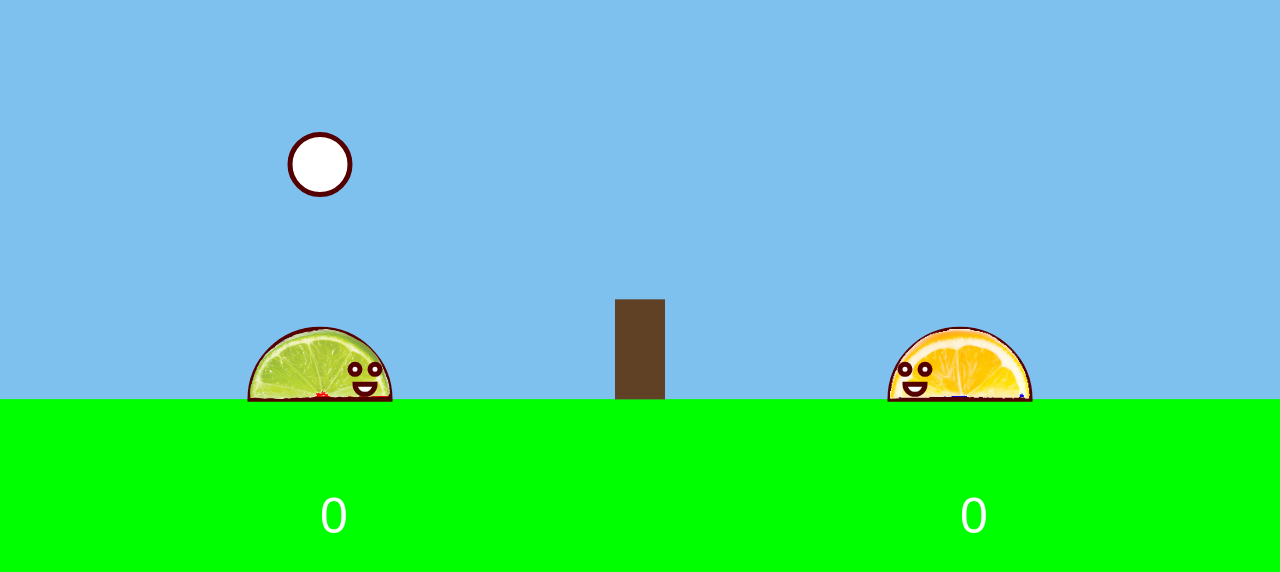
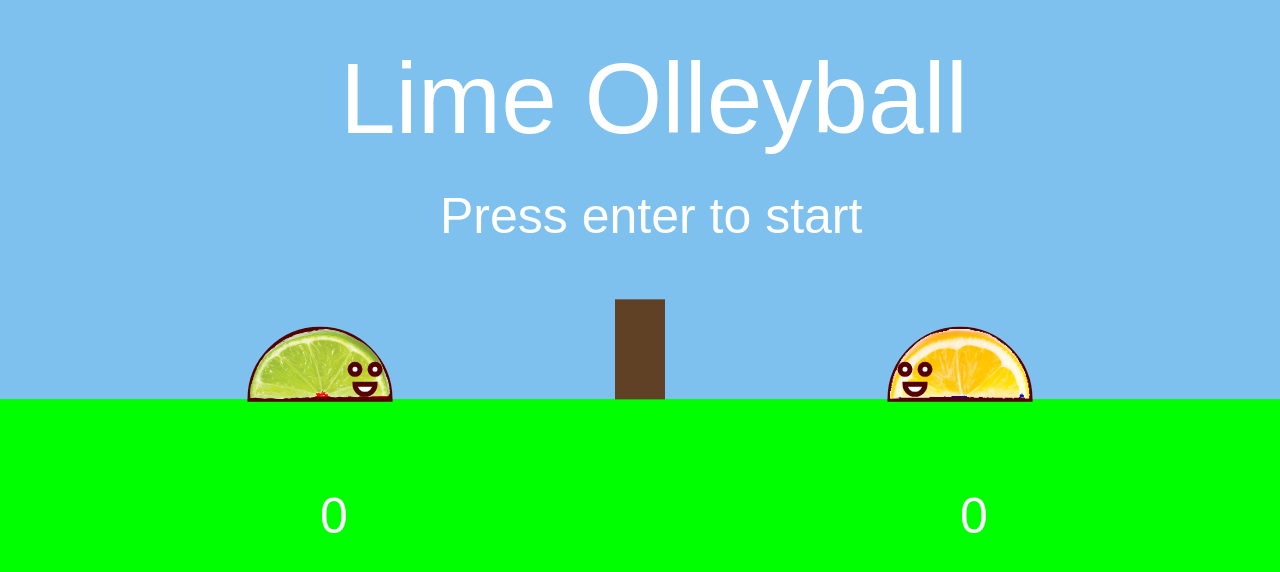
Before and after one commit to lichard49/lime-olleyball, a plain HTML site: page index.html in a window 1280 px wide. Shown: the part 134-706 px from the top of the page. Drawn offline with Linux system fonts and the light colour scheme.

Commit message:
Added start menu

```diff
--- a/ball.js
+++ b/ball.js
@@ -79,7 +79,7 @@ Ball.prototype.tick = function(world, players) {
 
 			console.log();
 
-			if(this.x+this.radius > world.netX && this.x-this.radius < world.netX+world.netWidth) {
+			if(this.x > world.netX && this.x < world.netX+world.netWidth) {
 				// hitting top of wall means bounce up
 				this.yVelocity = -1*this.yVelocity;
 				this.y -= this.radius;
--- a/index.html
+++ b/index.html
@@ -19,8 +19,9 @@
 			var ROUND_IN_PLAY = 2;
 			var CLEAN_UP_ROUND = 3;
 			var GAME_OVER = 4;
-			var gameState = 1;
+			var gameState = START_SCREEN;
 			var roundWinner = 0;
+			var startButtonPressed = false;
 
 			// background
 			var world = new World(canvas);
@@ -65,10 +66,20 @@
 				context.fillText(text, world.floorWidth/2-120, world.floorY+world.floorHeight/2);
 			}
 
+			function drawTitle() {
+				context.font = "100px Arial";
+				context.fillStyle = "white";
+				context.fillText("Lime Olleyball", world.floorWidth/2-300, world.floorY/2);
+				context.font = "50px Arial";
+				context.fillText("Press enter to start", world.floorWidth/2-200, world.floorY/2+100);
+			}
+
 			window.onkeydown = function(e) {
 				var key = e.keyCode ? e.keyCode : e.which;
-
+				console.log(key);
 				switch(key) {
+					// enter
+					case 13: startButtonPressed = true; break;
 					// left arrow
 					case 39: player2.moveLeft(); break;
 					// right arrow
@@ -112,7 +123,15 @@
 						player2Score = 0;
 
 						// go straight to game for now
-						gameState = SET_UP_ROUND;
+						//gameState = SET_UP_ROUND;
+
+						drawWorld(context);
+						drawTitle();
+
+						if(startButtonPressed) {
+							gameState = SET_UP_ROUND;
+							startButtonPressed = false;
+						}
 
 						break;
 					case SET_UP_ROUND:
```
